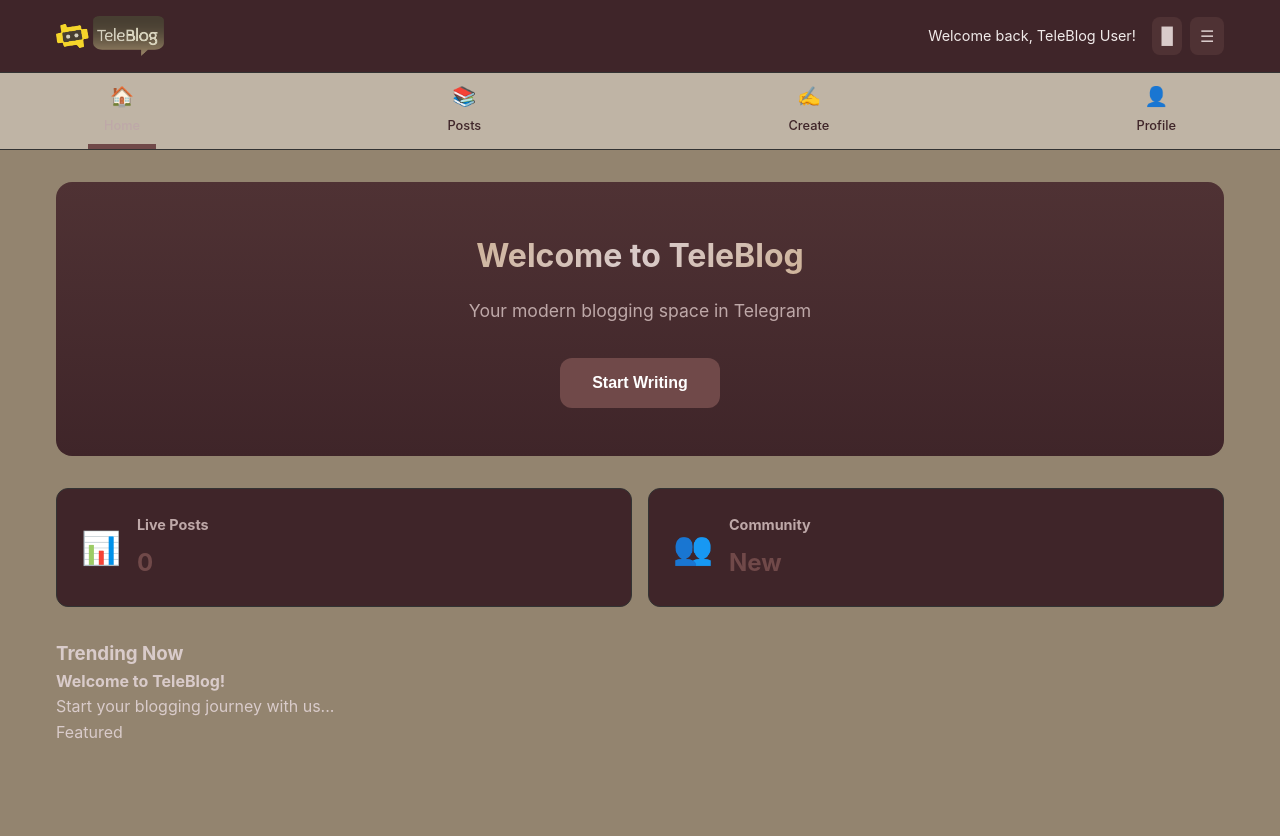
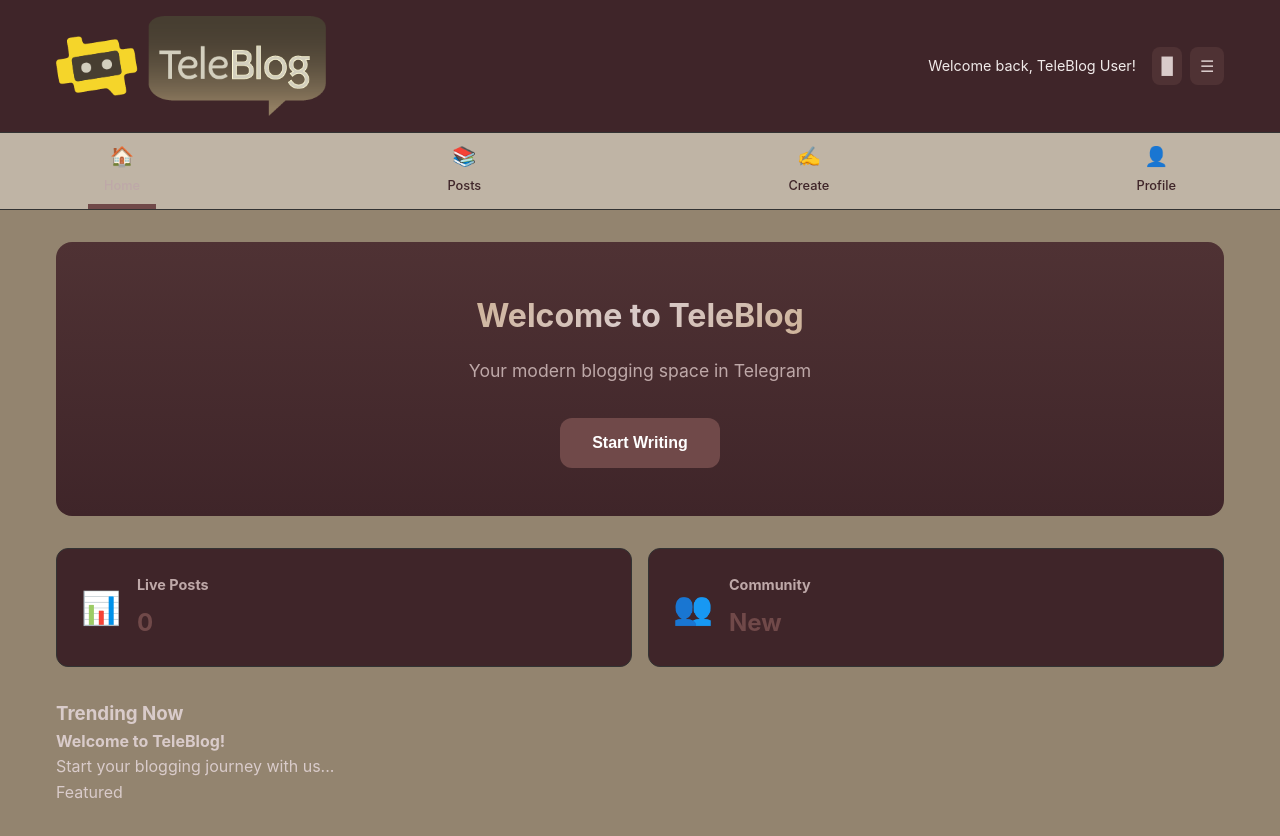
Before and after one commit to mcrdot/teleblogindex, a plain HTML site: page index.html in a window 1280 px wide. Before the commit the page ends 800 px from the top, so only its background shows below. Drawn offline with nearby package versions, Linux system fonts and the light colour scheme.

Commit message:
lgo plcd 100xH

```diff
--- a/styles.css
+++ b/styles.css
@@ -87,7 +87,7 @@
 }
 
 .logo {
-    height: 40px; /* Adjust as needed */
+    height: 100px; /* Adjust as needed */
     width: auto;
 }
 
```
